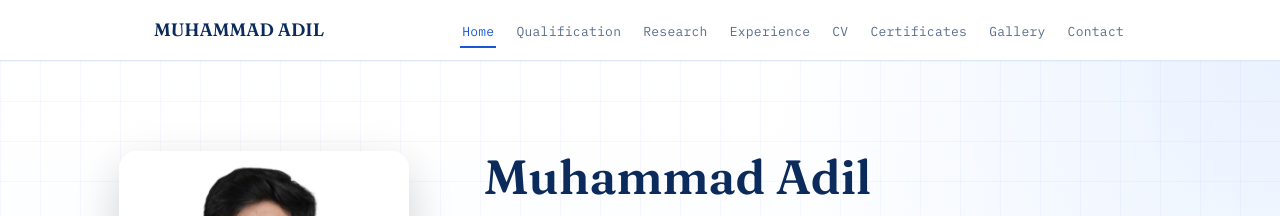
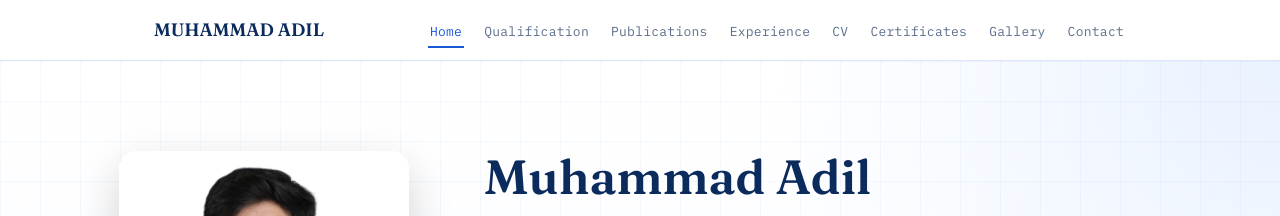
Before and after one commit to m-adilk/m-adilk.github.io, a Jekyll site: the page built from index.html, in a window 1280 px wide. Shown: the top 216 px of the page. Built offline with Jekyll 4.4.1, drawn with Linux system fonts in a browser that asks for light colours; a style sheet for code colours, icons or effects is not loaded.

Commit message:
Update index.html

```diff
--- a/index.html
+++ b/index.html
@@ -26,7 +26,7 @@ href="https://cdn.jsdelivr.net/gh/jpswalsh/academicons@1/css/academicons.min.css
     <ul class="navlinks">
       <li><a href="#home">Home</a></li>
       <li><a href="#qualification">Qualification</a></li>
-      <li><a href="#research">Research</a></li>
+      <li><a href="#research">Publications</a></li>
       <li><a href="#experience">Experience</a></li>
       <li><a href="#cv">CV</a></li>
       <li><a href="#certificates">Certificates</a></li>
```
